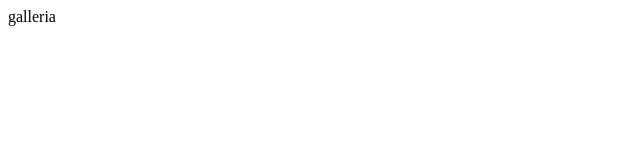
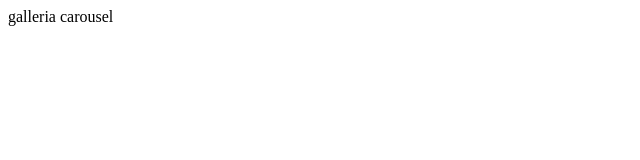
Before and after one commit to sena-meucci/prova13, a plain HTML site: page galleria.html in a window 1280 px wide. Shown: the full height of the page, 0-640 px from the left. Drawn offline with Linux system fonts and the light colour scheme.

Commit message:
carousel

```diff
--- a/galleria.html
+++ b/galleria.html
@@ -7,5 +7,6 @@
 </head>
 <body>
     galleria
+    carousel
 </body>
 </html>
```
